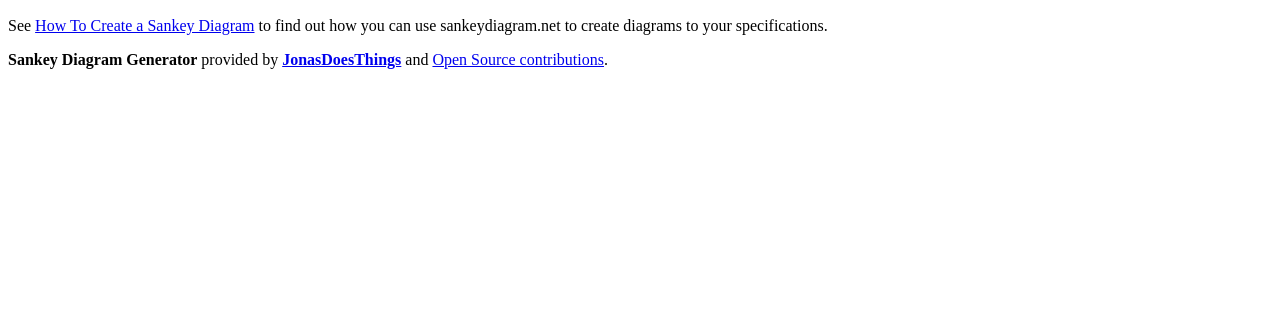
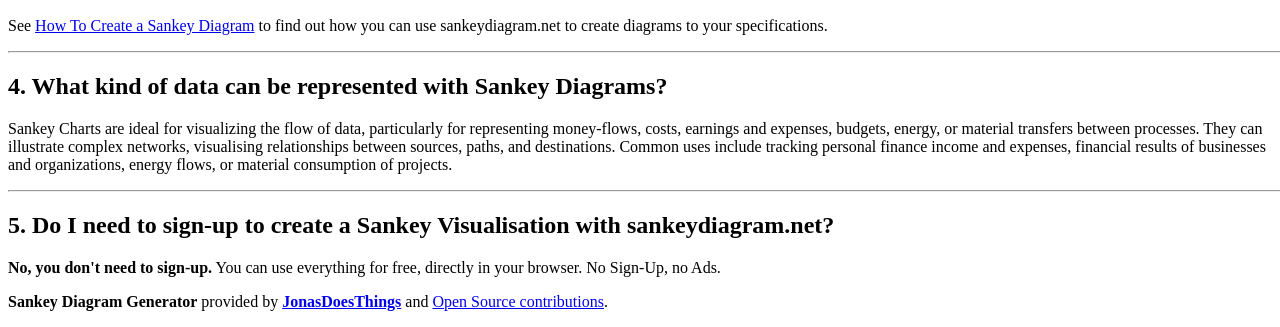
Before and after one commit to nxt3AT/sankeydiagram.net, a website built with Parcel: page src/how-to/what-is-a-sankey-diagram.html in a window 1280 px wide. Shown: the part 4530-4857 px from the top of the page. Before the commit the page ends 4623 px from the top, so only its background shows below. Built offline with nearby package versions, Linux system fonts and the light colour scheme.

Commit message:
refactor: add how-to content

```diff
--- a/src/how-to/what-is-a-sankey-diagram.html
+++ b/src/how-to/what-is-a-sankey-diagram.html
@@ -103,6 +103,21 @@
     <p>
         See <a href="./create-a-sankey-diagram" class="underline text-accent">How To Create a Sankey Diagram</a> to find out how you can use sankeydiagram.net to create diagrams to your specifications.
     </p>
+
+    <hr class="border border-black mt-4" />
+    <h2 class="font-bold text-3xl" id="what-kind-of-data-is-good-for-sankey-diagrams">4. What kind of data can be represented with Sankey Diagrams?</h2>
+    <p>
+        Sankey Charts are ideal for visualizing the flow of data,
+        particularly for representing money-flows, costs, earnings and expenses, budgets, energy, or material transfers between processes.
+        They can illustrate complex networks, visualising relationships between sources, paths, and destinations.
+        Common uses include tracking personal finance income and expenses, financial results of businesses and organizations, energy flows, or material consumption of projects.
+    </p>
+
+    <hr class="border border-black mt-4" />
+    <h2 class="font-bold text-3xl" id="do-i-need-to-sign-up">5. Do I need to sign-up to create a Sankey Visualisation with sankeydiagram.net?</h2>
+    <p>
+        <b>No, you don't need to sign-up.</b> You can use everything for free, directly in your browser. No Sign-Up, no Ads.
+    </p>
 </main>
 
 <footer class="text-center mt-6">
```
